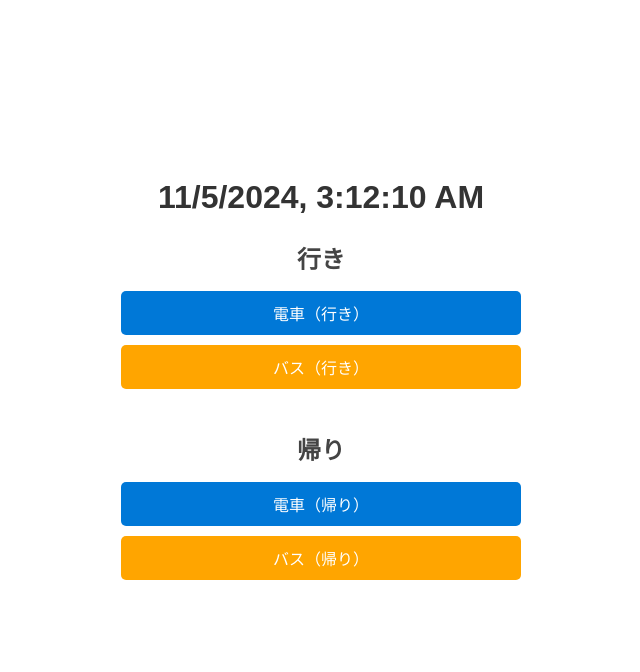
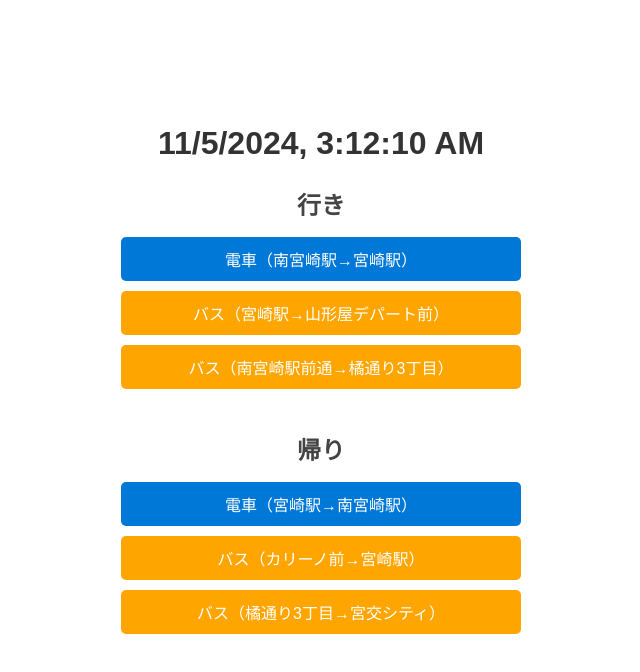
Before and after one commit to niiharamegumu/commute, a React (Vite) app: page / in a window 1280 px wide. Shown: the top 672 px of the page, without its empty margins (319-959 px from the left). Built offline with nearby package versions, Linux system fonts and the light colour scheme.

Commit message:
add new bus stops

```diff
--- a/src/App.tsx
+++ b/src/App.tsx
@@ -17,6 +17,9 @@ const busStops = {
   miyazaki_eki: "000LM0001",
   depato_mae: "000LM3002",
   karino_mae: "000G00129",
+  minamimiyazaki_ekimaedori: "011000002",
+  tachibana_3_chome: "011000008",
+  miyako_city: "000LM0002",
 };
 
 const getTrainLink = (direction: "going" | "returning"): string => {
@@ -48,22 +51,30 @@ const getBusLink = (
 const App: React.FC = () => {
   const [goingLinks, setGoingLinks] = useState<LinkData[]>([]);
   const [returningLinks, setReturningLinks] = useState<LinkData[]>([]);
-  // current date and time
   const [time, setTime] = useState(new Date());
 
   const refreshLinks = () => {
     setGoingLinks([
       {
-        label: "電車（行き）",
+        label: "電車（南宮崎駅→宮崎駅）",
         href: getTrainLink("going"),
         type: "train",
       },
       {
-        label: "バス（行き）",
+        label: "バス（宮崎駅→山形屋デパート前）",
         href: getBusLink(
           busStops.miyazaki_eki,
           busStops.depato_mae,
-          revisionStates.before
+          revisionStates.after
+        ),
+        type: "bus",
+      },
+      {
+        label: "バス（南宮崎駅前通→橘通り3丁目）",
+        href: getBusLink(
+          busStops.minamimiyazaki_ekimaedori,
+          busStops.tachibana_3_chome,
+          revisionStates.after
         ),
         type: "bus",
       },
@@ -71,16 +82,25 @@ const App: React.FC = () => {
 
     setReturningLinks([
       {
-        label: "電車（帰り）",
+        label: "電車（宮崎駅→南宮崎駅）",
         href: getTrainLink("returning"),
         type: "train",
       },
       {
-        label: "バス（帰り）",
+        label: "バス（カリーノ前→宮崎駅）",
         href: getBusLink(
           busStops.karino_mae,
           busStops.miyazaki_eki,
-          revisionStates.before
+          revisionStates.after
+        ),
+        type: "bus",
+      },
+      {
+        label: "バス（橘通り3丁目→宮交シティ）",
+        href: getBusLink(
+          busStops.tachibana_3_chome,
+          busStops.miyako_city,
+          revisionStates.after
         ),
         type: "bus",
       },
```
